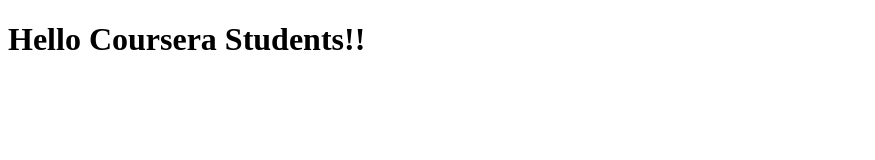
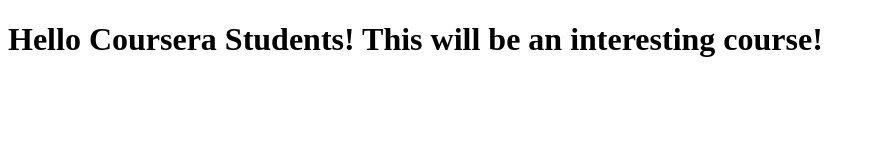
Before and after one commit to sayandg/Angular, a plain HTML site: page index.html in a window 1280 px wide. Shown: the whole page, without its empty margins (0-875 px from the left). Drawn offline with Linux system fonts and the light colour scheme.

Commit message:
Next version of web file

```diff
--- a/index.html
+++ b/index.html
@@ -6,6 +6,6 @@
     <title>Hello Coursera</title>
 </head>
 <body>
-    <h1>Hello Coursera Students!!</h1>
+    <h1>Hello Coursera Students! This will be an interesting course!</h1>
 </body>
 </html>
```
